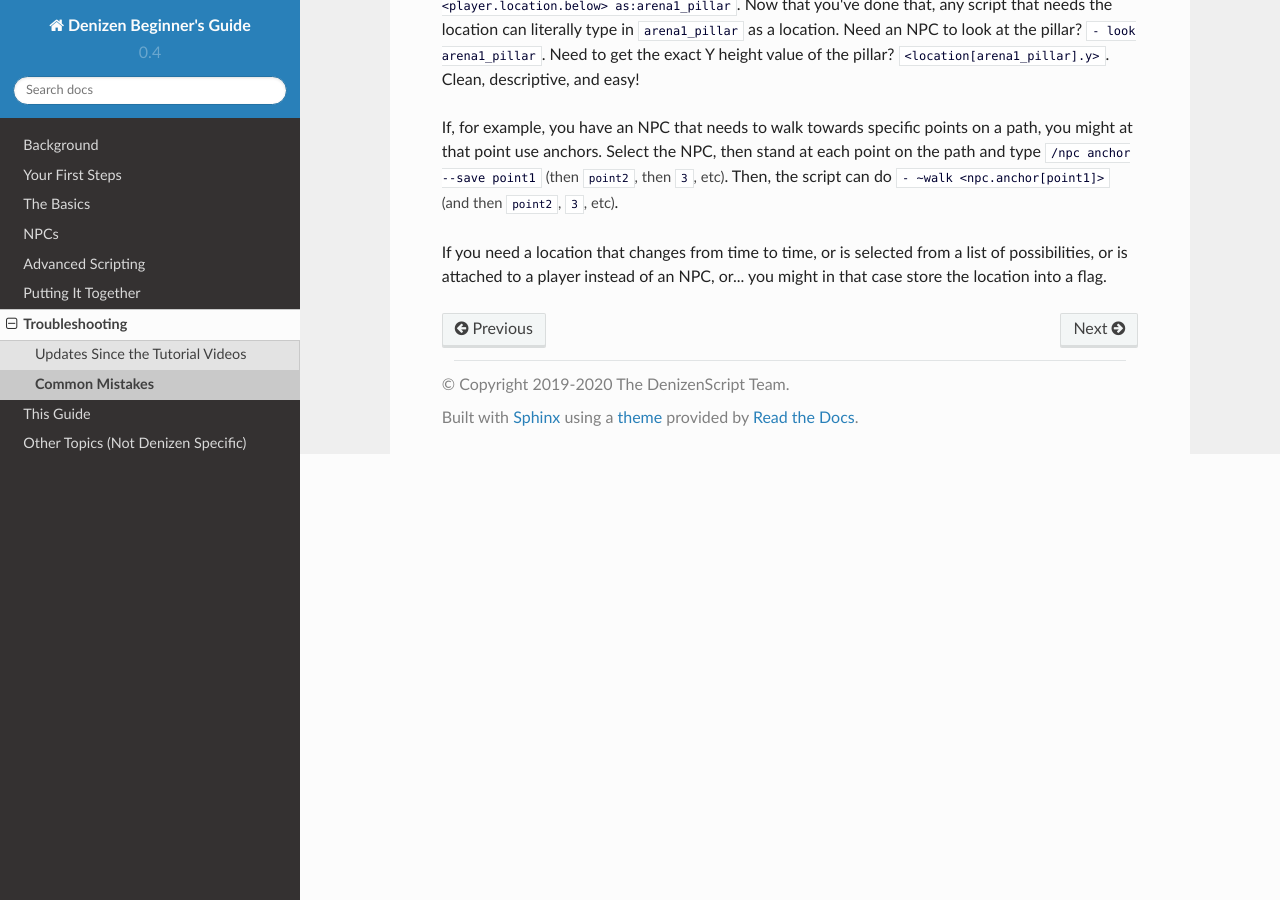
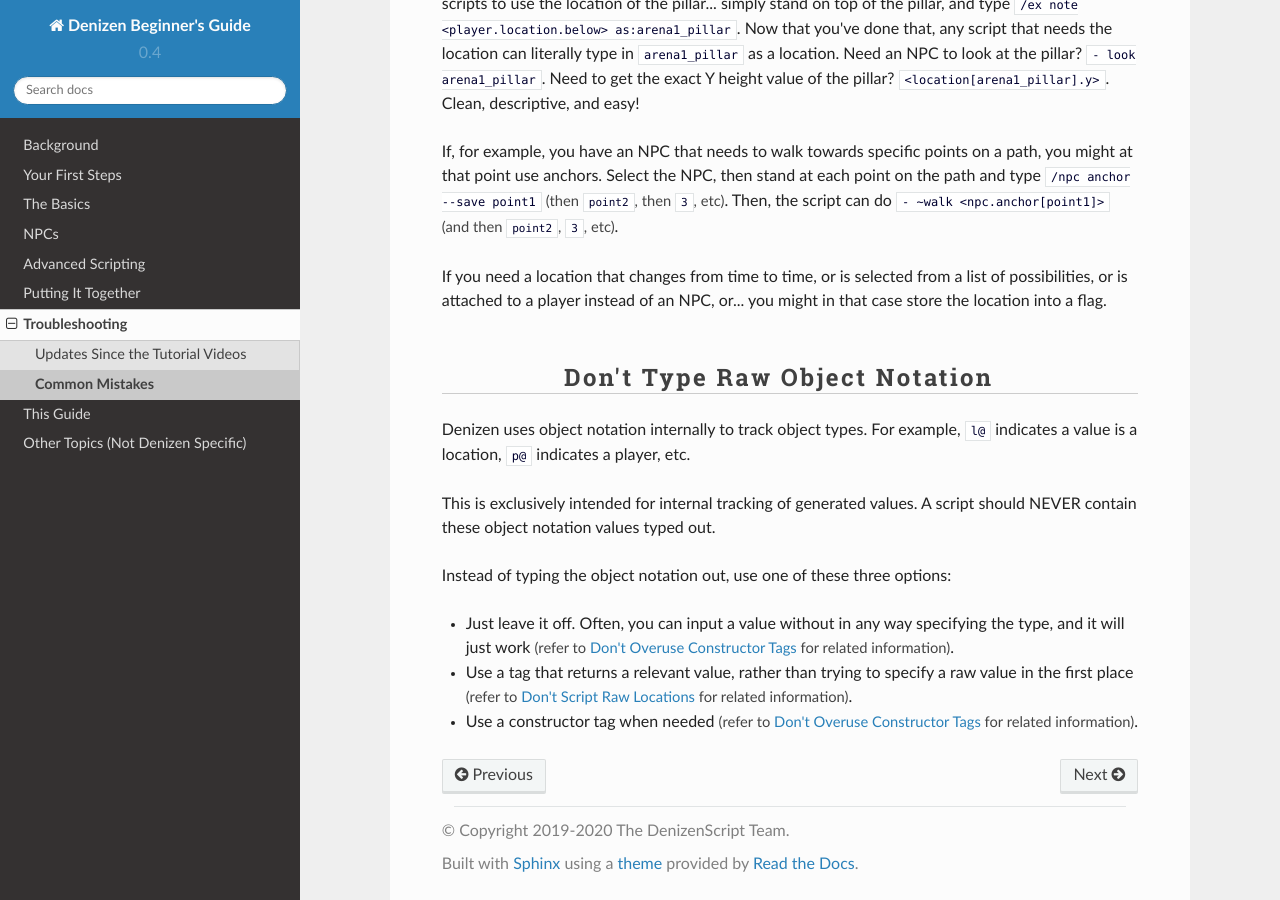
Before and after one commit to DenizenScript/Denizen-Beginners-Guide, a Sphinx documentation site: the page built from source/guides/troubleshooting/common-mistakes.md, in a window 1280 px wide and 900 px high, scrolled down 13356 px. Built offline with Sphinx 7.4.7 and the Read the Docs theme 2.0.0, drawn with Linux system fonts in a browser that asks for light colours; some of the changed text lies outside the part shown.

Commit message:
common mistakes: raw object notation

```diff
--- a/source/guides/troubleshooting/common-mistakes.md
+++ b/source/guides/troubleshooting/common-mistakes.md
@@ -320,3 +320,14 @@ If, for example, you have a fancy pillar of obsidian at the center of your arena
 If, for example, you have an NPC that needs to walk towards specific points on a path, you might at that point use anchors. Select the NPC, then stand at each point on the path and type `/npc anchor --save point1` <span class="parens">(then `point2`, then `3`, etc)</span>. Then, the script can do `- ~walk <npc.anchor[point1]>` <span class="parens">(and then `point2`, `3`, etc)</span>.
 
 If you need a location that changes from time to time, or is selected from a list of possibilities, or is attached to a player instead of an NPC, or... you might in that case store the location into a flag.
+
+### Don't Type Raw Object Notation
+
+Denizen uses object notation internally to track object types. For example, `l@` indicates a value is a location, `p@` indicates a player, etc.
+
+This is exclusively intended for internal tracking of generated values. A script should NEVER contain these object notation values typed out.
+
+Instead of typing the object notation out, use one of these three options:
+- Just leave it off. Often, you can input a value without in any way specifying the type, and it will just work <span class="parens">(refer to [Don't Overuse Constructor Tags](#don-t-overuse-constructor-tags) for related information)</span>.
+- Use a tag that returns a relevant value, rather than trying to specify a raw value in the first place <span class="parens">(refer to [Don't Script Raw Locations](#don-t-script-raw-locations) for related information)</span>.
+- Use a constructor tag when needed <span class="parens">(refer to [Don't Overuse Constructor Tags](#don-t-overuse-constructor-tags) for related information)</span>.
```
